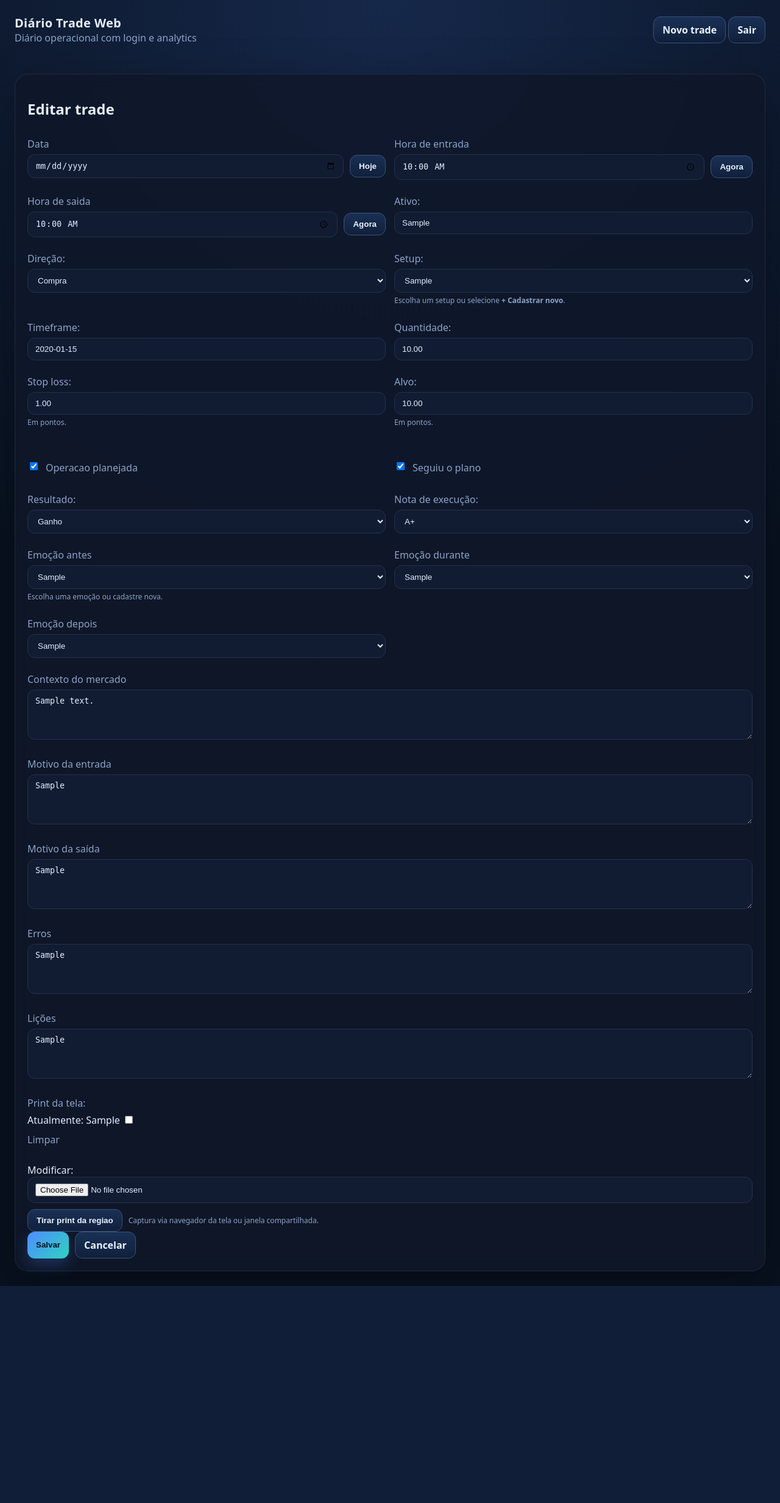
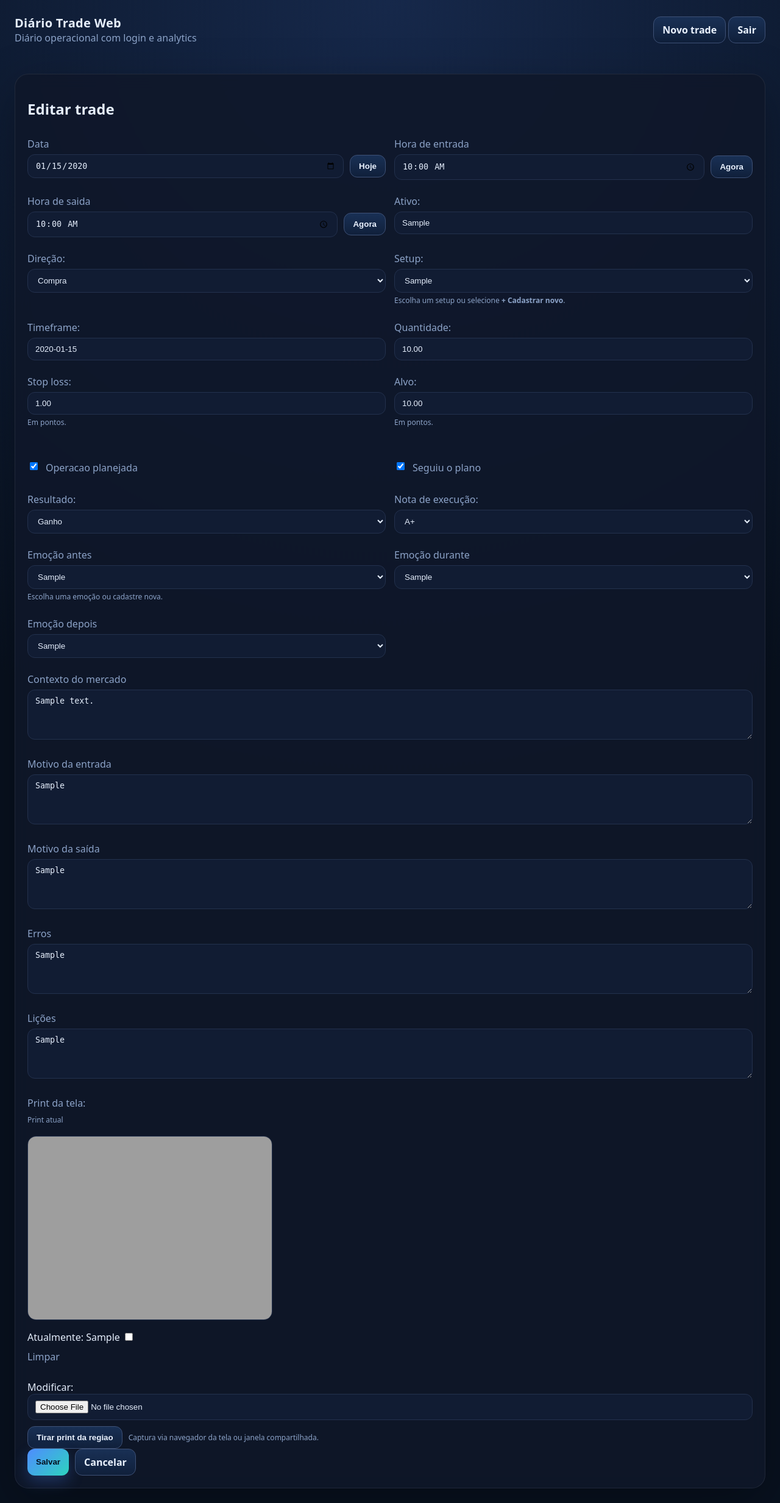
Before and after one commit to fabianopolone123/DIARIOTRADE, a Django app: page /trades/1/edit/ in a window 1280 px wide. Shown: the whole page at 61% size. Before the commit the page ends 2109 px from the top, so only its background shows below. Run offline with Django 5.2, Linux system fonts and the light colour scheme; a user stored in the database is signed in; tables that the repository leaves empty hold one stand-in row (values such as "Sample post"); grey boxes are pictures that could not be loaded.

Commit message:
Melhora preenchimento ao editar trade

```diff
--- a/journal/forms.py
+++ b/journal/forms.py
@@ -87,9 +87,9 @@ class TradeForm(forms.ModelForm):
             "screenshot",
         ]
         widgets = {
-            "trade_date": forms.DateInput(attrs={"type": "date", "class": "input"}),
-            "entry_time": forms.TimeInput(attrs={"type": "time", "class": "input"}),
-            "exit_time": forms.TimeInput(attrs={"type": "time", "class": "input"}),
+            "trade_date": forms.DateInput(format="%Y-%m-%d", attrs={"type": "date", "class": "input"}),
+            "entry_time": forms.TimeInput(format="%H:%M", attrs={"type": "time", "class": "input"}),
+            "exit_time": forms.TimeInput(format="%H:%M", attrs={"type": "time", "class": "input"}),
             "symbol": forms.TextInput(attrs={"class": "input", "placeholder": "Mini índice"}),
             "direction": forms.Select(attrs={"class": "input"}),
             "timeframe": forms.TextInput(attrs={"class": "input"}),
--- a/static/css/app.css
+++ b/static/css/app.css
@@ -45,6 +45,8 @@ th{color:#aac1e6;font-size:12px;text-transform:uppercase;letter-spacing:.06em}
 .form-error-summary strong,.form-error-summary span{display:block}
 .errorlist{list-style:none;margin:6px 0 0;padding:0;color:#ffb4b4;font-size:13px}
 .errorlist li{margin:3px 0}
+.current-screenshot{margin:8px 0 12px}
+.current-screenshot .hint{display:block;margin-bottom:6px}
 .screenshot-preview{max-width:100%;margin-top:12px;border-radius:14px;border:1px solid var(--line)}
 .capture-overlay{position:fixed;inset:0;z-index:9999;background:rgba(4,9,18,.35);cursor:crosshair}
 .capture-selection{position:absolute;border:2px dashed #7dd3fc;background:rgba(125,211,252,.15)}
--- a/templates/journal/trade_form.html
+++ b/templates/journal/trade_form.html
@@ -96,6 +96,14 @@
       </div>
       <div class="field field-wide">
         {{ form.screenshot.label_tag }}
+        {% if object and object.screenshot %}
+          <div class="current-screenshot">
+            <span class="hint">Print atual</span>
+            <a href="{{ object.screenshot.url }}" target="_blank" rel="noopener">
+              <img src="{{ object.screenshot.url }}" class="screenshot-preview" alt="Print atual do trade">
+            </a>
+          </div>
+        {% endif %}
         {{ form.screenshot }}
         {{ form.screenshot.errors }}
         <div class="mini-actions">
```
